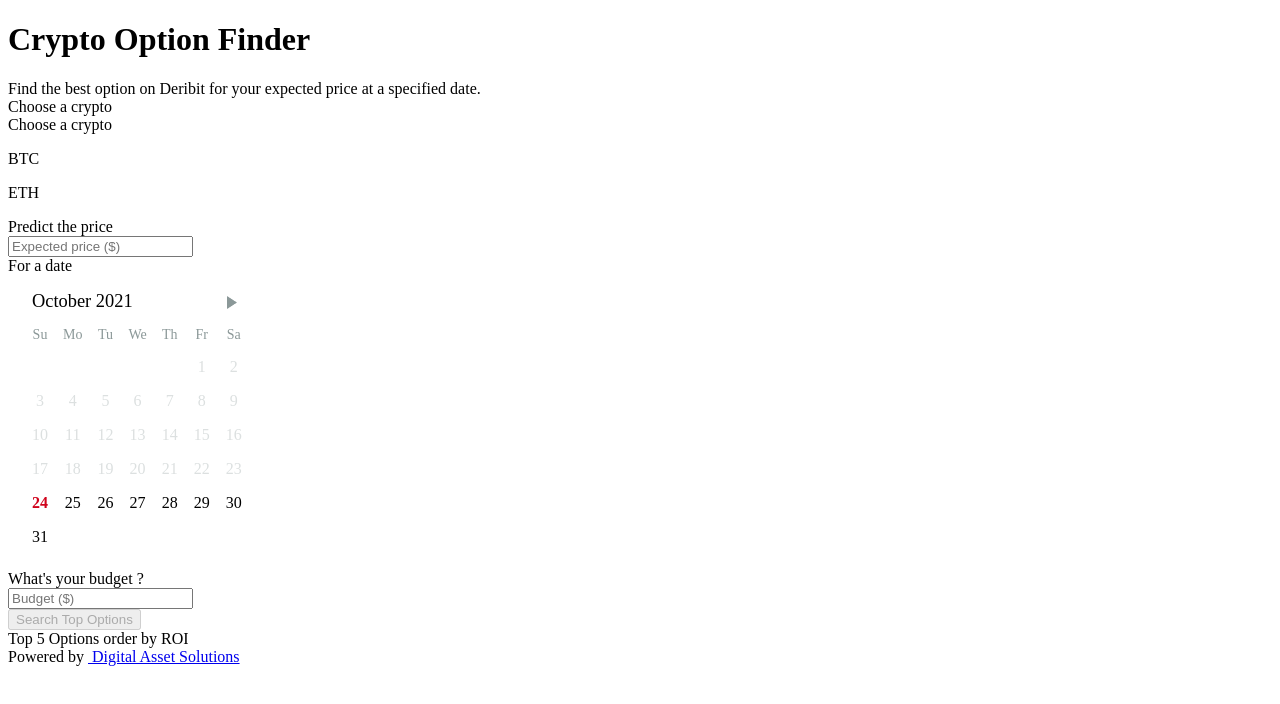
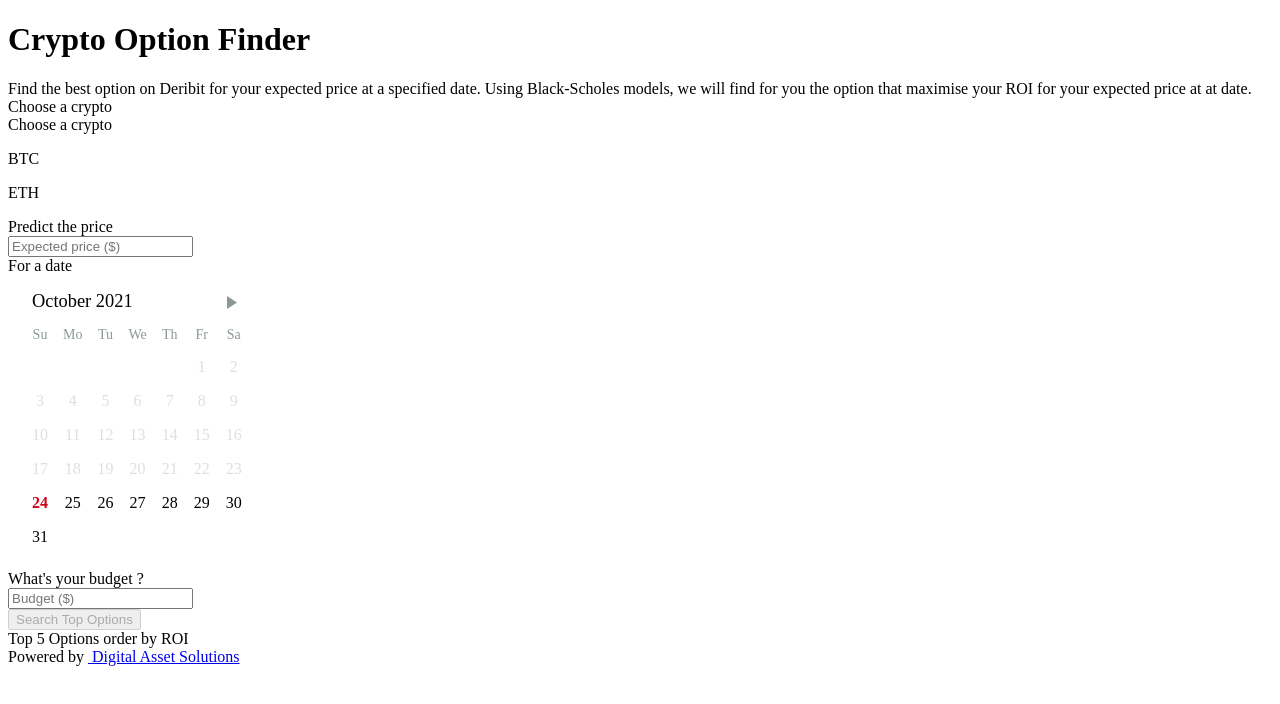
Before and after one commit to RafalZgoda/Crypto-Finder-Options, a Next.js app: page / in a window 1280 px wide. Shown: the top 704 px of the page. Built offline with nearby package versions, Linux system fonts and the light colour scheme.

Commit message:
empty zrray

```diff
--- a/pages/index.js
+++ b/pages/index.js
@@ -15,7 +15,11 @@ export default function Home() {
         </h1>
         <span className="text-2xl pt-5 text-lg text-gray-500">
           Find the best option on Deribit for your expected price at a specified
-          date.
+          date.{" "}
+        </span>{" "}
+        <span className="text-2xl pt-1 text-lg text-gray-500">
+          Using Black-Scholes models, we will find for you the option that
+          maximise your ROI for your expected price at at date.
         </span>{" "}
         <TopOptions />
       </main>
```
